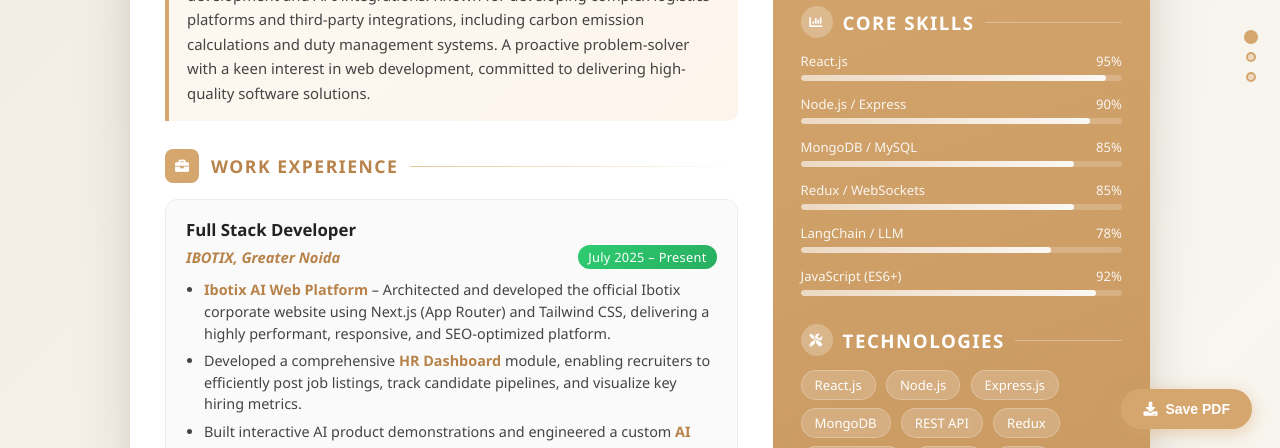
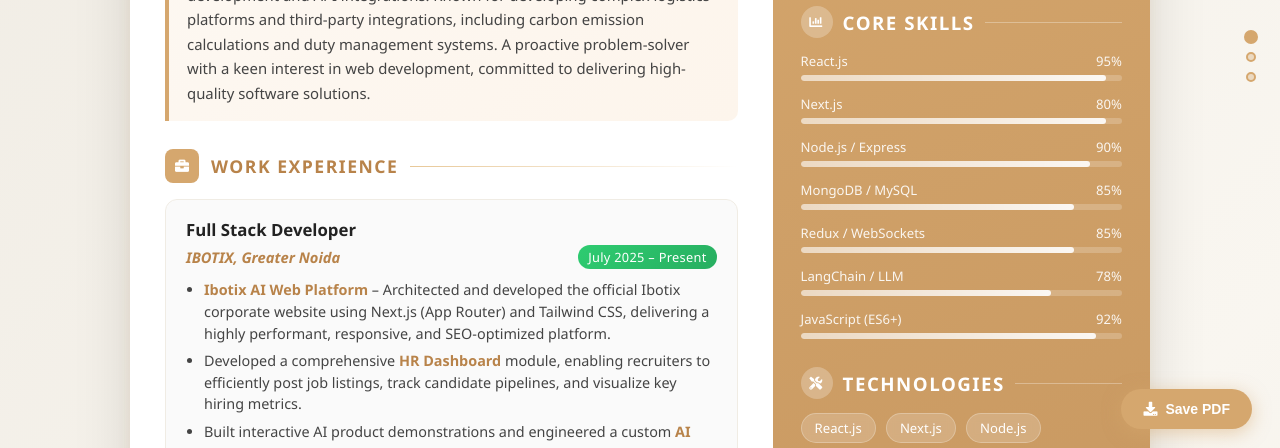
Before and after one commit to codernkb/resume, a plain HTML site: page index.html in a window 1280 px wide. Shown: the part 343-791 px from the top of the page. Drawn offline with nearby package versions, Linux system fonts and the light colour scheme.

Commit message:
Skills added

```diff
--- a/index.html
+++ b/index.html
@@ -614,6 +614,10 @@
                 <div class="skill-bar-track"><div class="skill-bar-fill" data-width="95"></div></div>
             </div>
             <div class="skill-bar-item">
+                <div class="skill-bar-label"><span>Next.js</span><span>80%</span></div>
+                <div class="skill-bar-track"><div class="skill-bar-fill" data-width="95"></div></div>
+            </div>
+            <div class="skill-bar-item">
                 <div class="skill-bar-label"><span>Node.js / Express</span><span>90%</span></div>
                 <div class="skill-bar-track"><div class="skill-bar-fill" data-width="90"></div></div>
             </div>
@@ -642,6 +646,7 @@
 
         <div class="skills-wrap">
             <span class="skill-tag">React.js</span>
+            <span class="skill-tag">Next.js</span>
             <span class="skill-tag">Node.js</span>
             <span class="skill-tag">Express.js</span>
             <span class="skill-tag">MongoDB</span>
```
